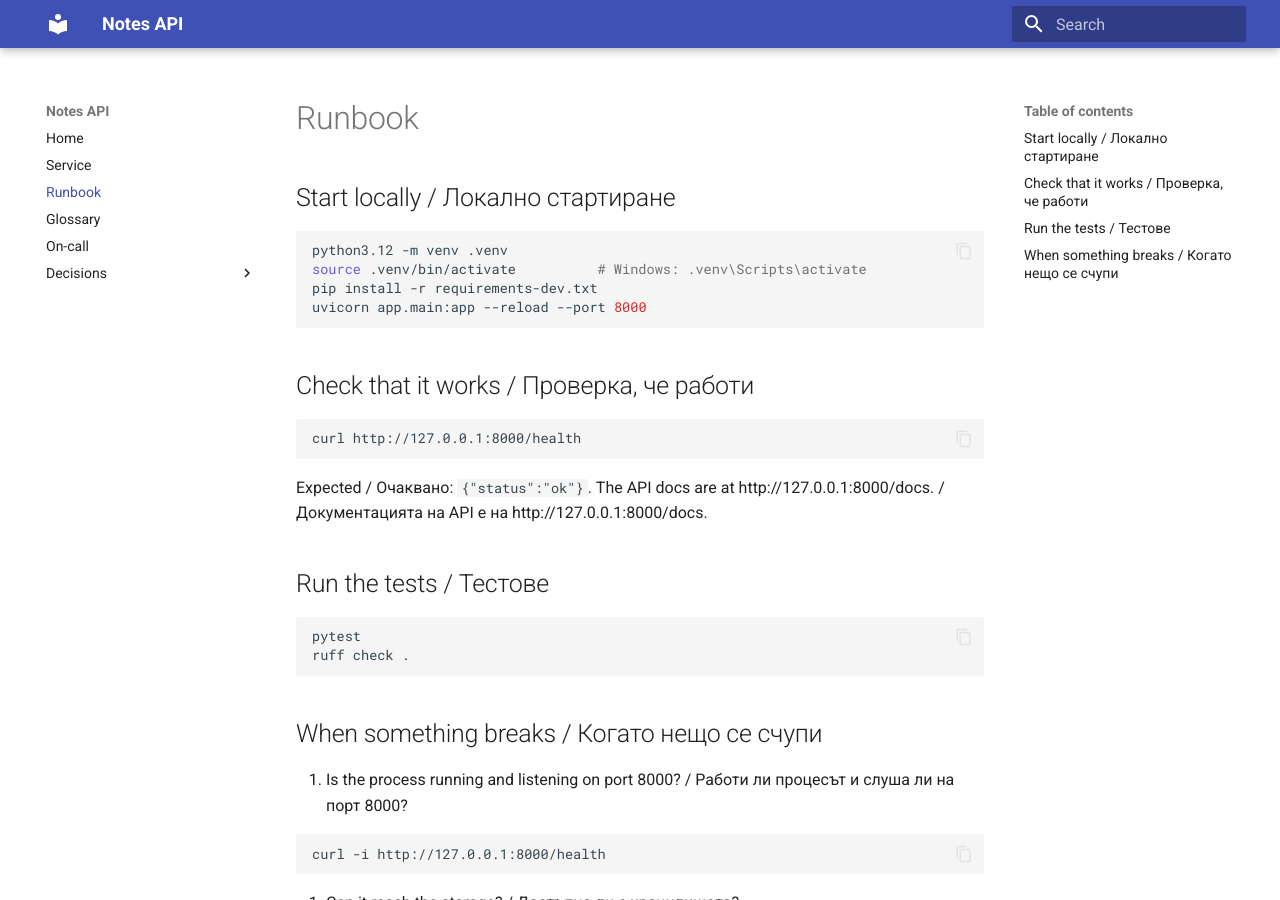
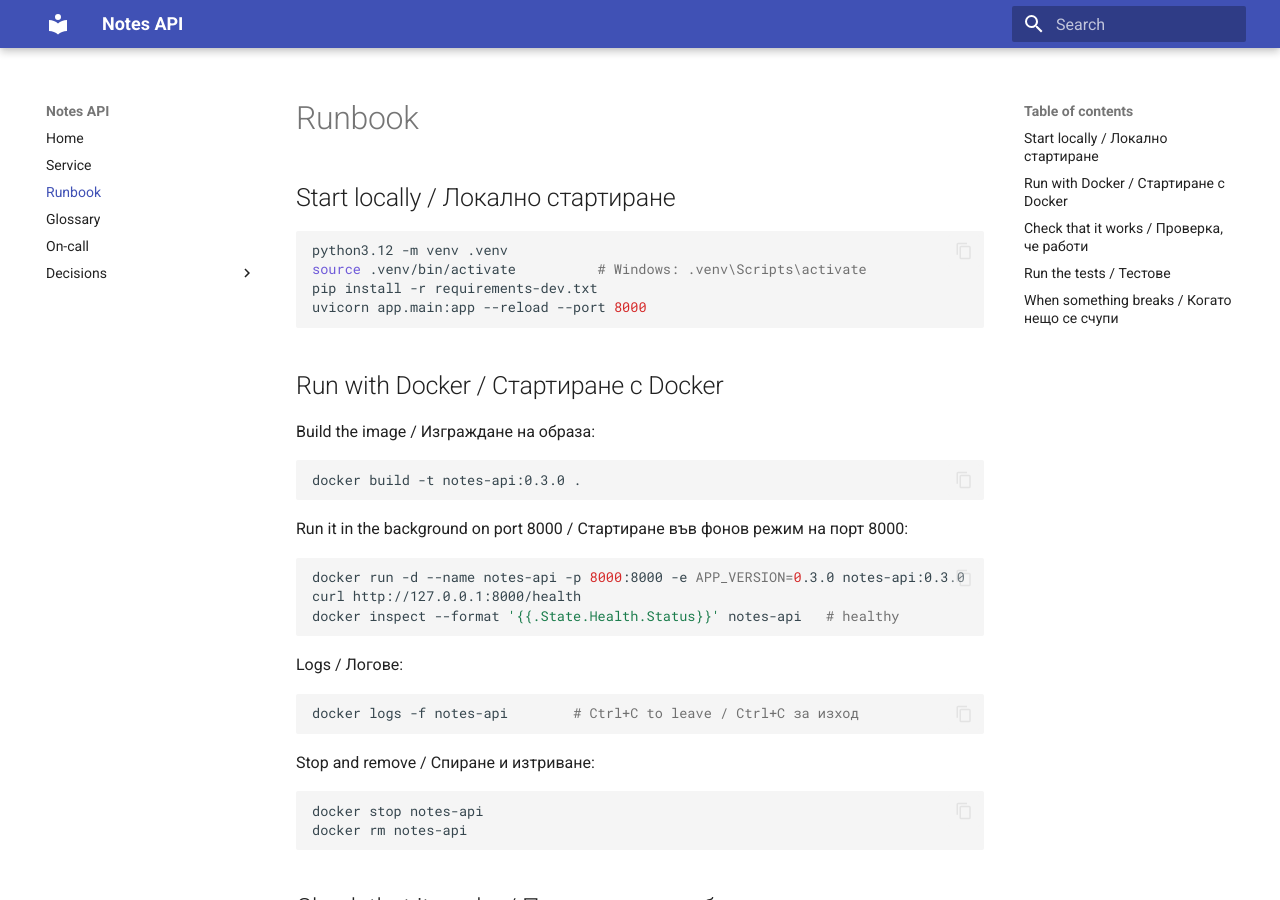
Before and after one commit to LPKop/devops-labs-fn371223037, an MkDocs documentation site: the page built from docs/runbook.md, in a window 1280 px wide and 900 px high. Built offline with MkDocs 1.6.1 and Material for MkDocs 9.7.7, drawn with Linux system fonts in a browser that asks for light colours.

Commit message:
docs: add Run with Docker to the runbook (#37)
Closes #36

````diff
--- a/docs/runbook.md
+++ b/docs/runbook.md
@@ -7,6 +7,35 @@ python3.12 -m venv .venv
 source .venv/bin/activate          # Windows: .venv\Scripts\activate
 pip install -r requirements-dev.txt
 uvicorn app.main:app --reload --port 8000
+```
+
+## Run with Docker / Стартиране с Docker
+
+Build the image / Изграждане на образа:
+
+```bash
+docker build -t notes-api:0.3.0 .
+```
+
+Run it in the background on port 8000 / Стартиране във фонов режим на порт 8000:
+
+```bash
+docker run -d --name notes-api -p 8000:8000 -e APP_VERSION=0.3.0 notes-api:0.3.0
+curl http://127.0.0.1:8000/health
+docker inspect --format '{{.State.Health.Status}}' notes-api   # healthy
+```
+
+Logs / Логове:
+
+```bash
+docker logs -f notes-api        # Ctrl+C to leave / Ctrl+C за изход
+```
+
+Stop and remove / Спиране и изтриване:
+
+```bash
+docker stop notes-api
+docker rm notes-api
 ```
 
 ## Check that it works / Проверка, че работи
````
